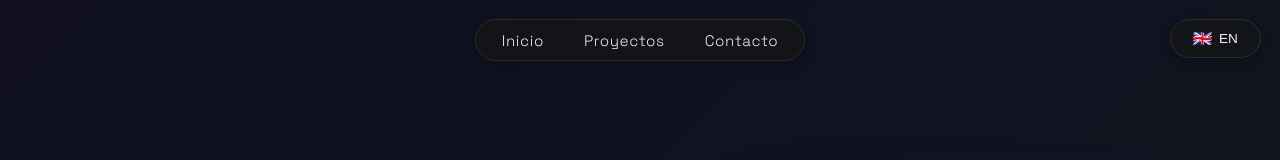
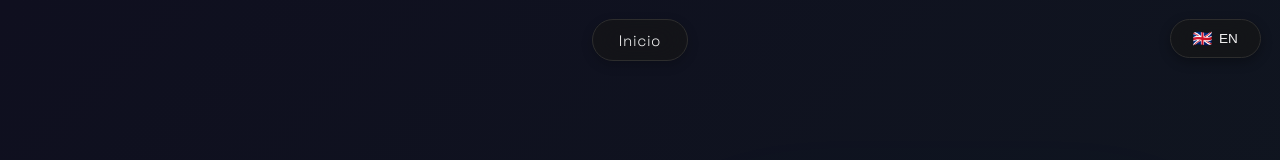
Before and after one commit to SebSRVV/SebRVV, a Next.js app: page / in a window 1280 px wide. Shown: the top 160 px of the page. Built offline with nearby package versions, Linux system fonts and the light colour scheme.

Commit message:
fix: Eliminar enlaces de proyectos y contacto en el componente Navbar

```diff
--- a/src/components/Navbar.tsx
+++ b/src/components/Navbar.tsx
@@ -25,8 +25,6 @@ export default function Navbar() {
 
   const links = [
     { label: t('home'), href: '/' },
-    { label: t('projects'), href: '#projects' },
-    { label: t('contact'), href: '#contact' },
   ]
 
   return (
```
